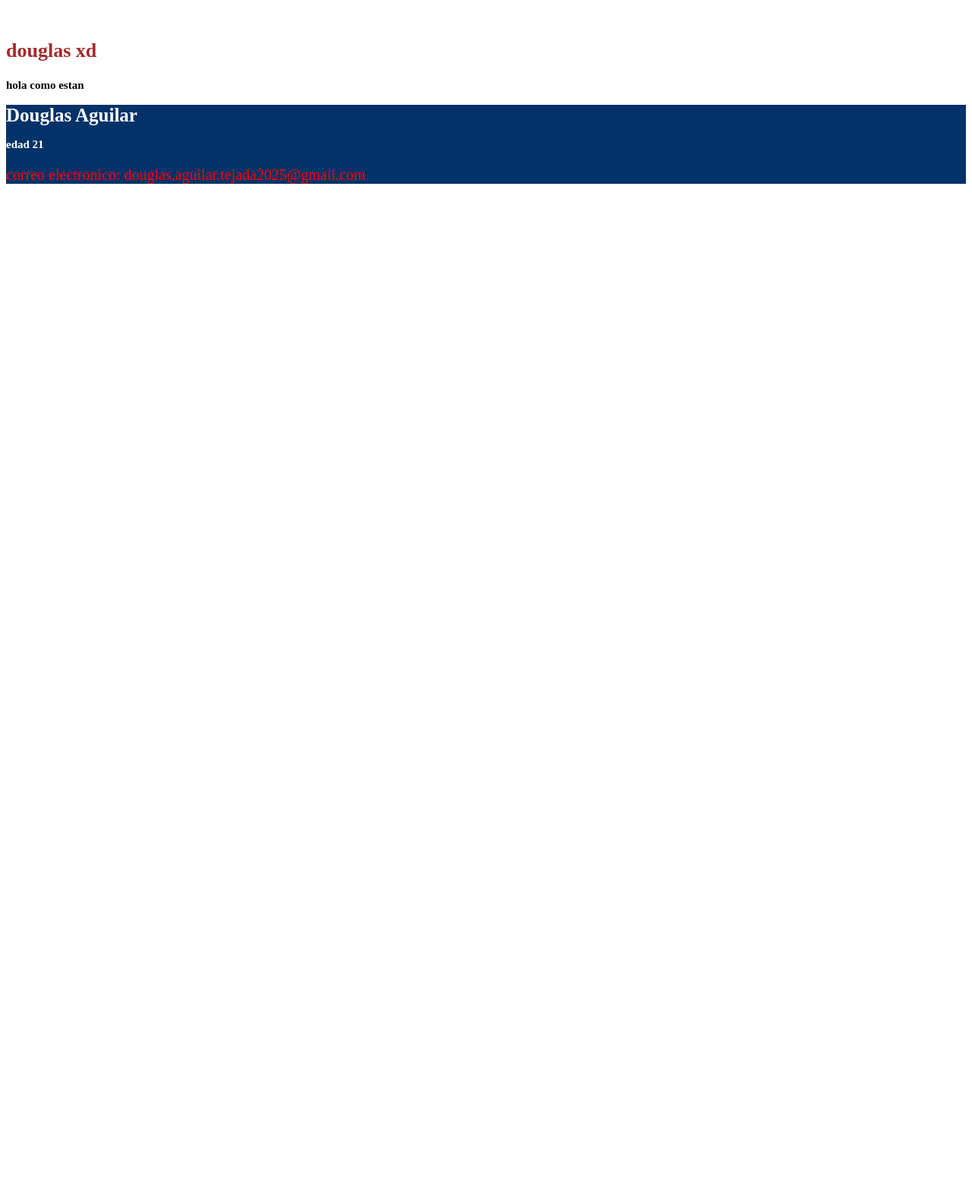
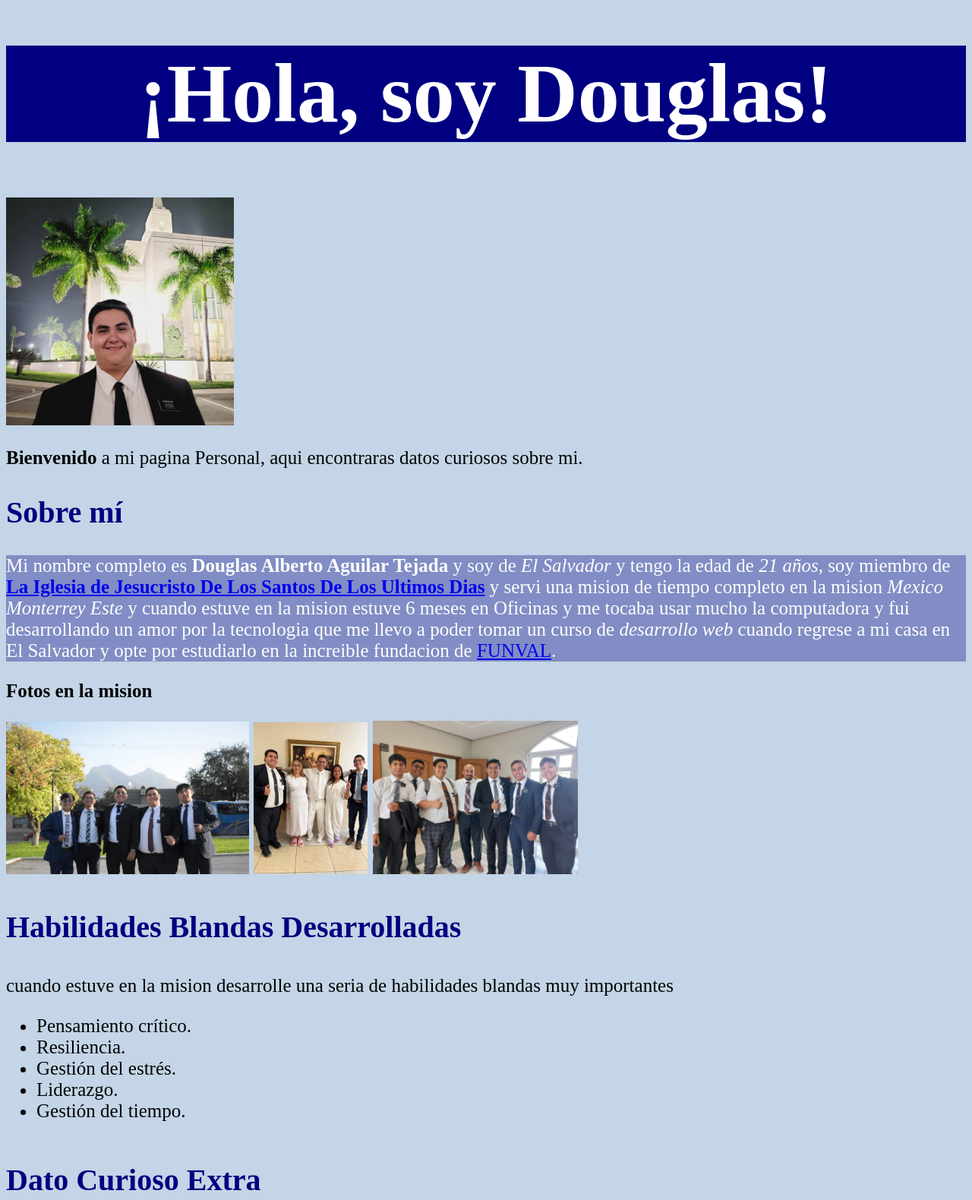
Before and after one commit to douglasaguilar445/Douglas-Funval, a plain HTML site: page practica-calificada1/index.html in a window 1280 px wide. Shown: the part 14-1594 px from the top of the page at 76% size. Before the commit the page ends 800 px from the top, so only its background shows below. Drawn offline with Linux system fonts and the light colour scheme.

Commit message:
dia-2 terminado

```diff
--- a/practica-calificada1/index.html
+++ b/practica-calificada1/index.html
@@ -5,16 +5,74 @@
     <meta name="viewport" content="width=device-width, initial-scale=1.0">
     <link rel="stylesheet" href="./styles.css" />
     <title>Document</title>
+
+    <style>
+        h1 {
+            color: white;
+            background-color: navy;
+            font-size: 110px;
+            text-align: center;
+        }
+
+        .parrafo-importante {
+            color: white;
+            background-color: rgba(0, 0, 128, 0.342);
+            font-size: 25px;
+        }
+    </style>
+
 </head>
 <body>
-    <h1>titulo</h1>
-    <h2 class="subtitulos">douglas xd</h2>
-    <h2 id="subtitulo1">hola como estan</h2>
+<h1>¡Hola, soy Douglas!</h1>
 
-    <div class="card">
-        <h1>Douglas Aguilar</h1>
-        <h2>edad 21</h2>
-        <p class="correo">correo electronico: douglas.aguilar.tejada2025@gmail.com</p>
-    </div>
+<img src="mi foto vs.jpeg" alt="Imagen de Douglas" width="300px">
+<div id="general">
+<p><strong>Bienvenido</strong> a mi pagina Personal, aqui encontraras datos curiosos sobre mi.</p>
+
+<h2>Sobre mí</h2>
+
+<div>
+<p class="parrafo-importante">Mi nombre completo es <strong>Douglas Alberto Aguilar Tejada</strong> y soy de <em>El Salvador</em> y tengo la edad de <em>21 años</em>,
+soy miembro de <a href="https://centroamerica.laiglesiadejesucristo.org/"><strong>La Iglesia de Jesucristo De Los Santos De Los Ultimos Dias</strong></a>
+y servi una mision de tiempo completo en la mision <em>Mexico Monterrey Este</em> y cuando estuve en la mision estuve 6 meses en Oficinas y  me tocaba usar mucho la computadora
+  y fui desarrollando un amor por la tecnologia que me llevo a poder tomar un curso de <em>desarrollo web</em> cuando regrese a mi
+ casa en El Salvador y opte por estudiarlo en la increible fundacion de <a href="https://www.fundaciondevalores.org/">FUNVAL</a>.</p>
+
+<p><strong>Fotos en la mision</strong></p>
+<img src="foto1.jpeg" alt="foto mia" width="320px"> <img src="foto2.jpeg" alt="foto mia" width="150px"> <img src="foto3.jpeg" alt="foto mia" width="270px">
+</div>
+
+<h3>Habilidades Blandas Desarrolladas</h3>
+<p>cuando estuve en la mision desarrolle una seria de habilidades blandas muy importantes</p>
+<ul>
+<li>Pensamiento crítico.</li>
+<li>Resiliencia.</li>
+<li>Gestión del estrés.</li>
+<li>Liderazgo.</li>
+<li>Gestión del tiempo.</li>
+</ul>
+
+<h4>Dato Curioso Extra</h4>
+<p>Mi himno favorito es el numero 164 <a href="https://youtu.be/_vEn3Vct-K0?si=Ujou-8qeg_YiT_YT"><strong>Pon tu hombro a la lid</strong></a>, les dejo mi estrofa favorita.</p>
+
+<p>
+    <strong>
+No seas, pues, cual haragán;<br>
+la lucha es real <br>
+ven contra de la tentación;<br>
+pon tu hombro a la lid. <br>
+    </strong>
+</p>
+
+<p>Estas fueron alguna curiosidades sobre mi, si te intereso y quieres saber mas te dejo mis redes sociales</p>
+<h4>Mis Redes Sociales</h4>
+
+<ol>
+<li><a href="https://www.facebook.com/share/1Hcc4ayE5a/?mibextid=wwXIfr">Mi Facebook</a></li>
+<li><a href="https://github.com/douglasaguilar445">Mi GitHub</a></li>
+</ol>
+</div>
+
+<footer>muchas gracias por visitarme</footer>
 </body>
 </html>
--- a/practica-calificada1/styles.css
+++ b/practica-calificada1/styles.css
@@ -1,30 +1,25 @@
-h1{
-    color: white;
+body{
+    background-color: rgb(195, 213, 230);
 }
 
-.subtitulos{
-    color: brown;
-    font-size: 26px;
-}
-#subtitulos1 {
-    color: blue;
+#general{
+font-size: 25px;
+
 }
 
-.card{
-
-
-
-    background-color: #033268;
-    color: white;
+h2{
+    color: navy;
+    font-size: 40px;
 }
-h1 {
-    font-size: 25px;
+h3{
+    color: navy;
+    font-size: 40px;
 }
-h2{
-    font-size: 15px;
-}
-.correo{
-    color: red;
-    font-size: 20px;
+h4{
+color: navy;
+font-size: 40px;
 
 }
+footer{
+    text-align: center;
+}
--- /dev/null
+++ b/styles.css
@@ -0,0 +1,3 @@
+div{
+    font-size: 50px;
+}
```
Also changed, not shown: dia-2/index.html (+24 -0 lines), index.html (+6 -4 lines), dia-2/styles.css (added), practica-calificada1/foto1.jpeg (added), practica-calificada1/foto2.jpeg (added), practica-calificada1/foto3.jpeg (added), practica-calificada1/mi foto vs.jpeg (added).
